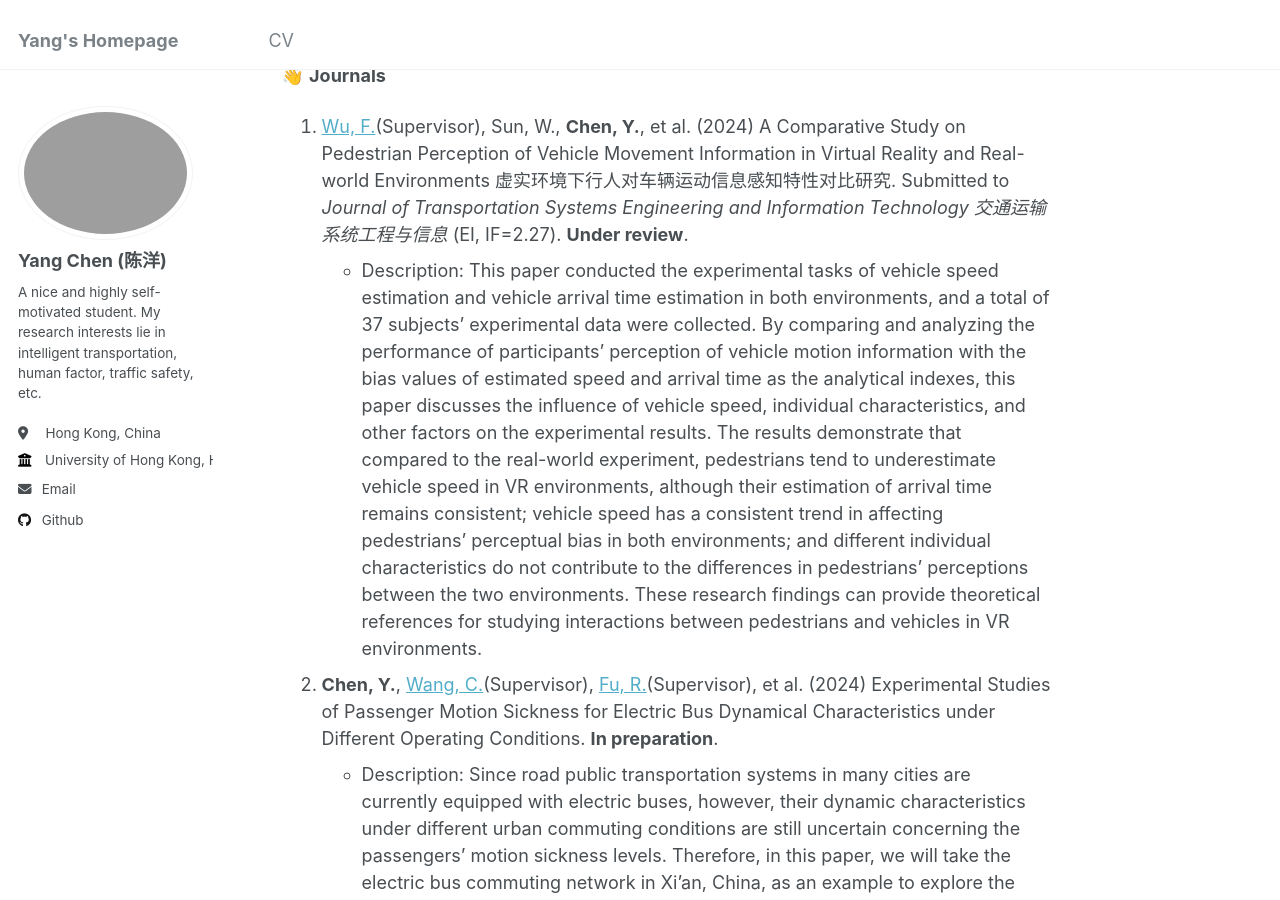
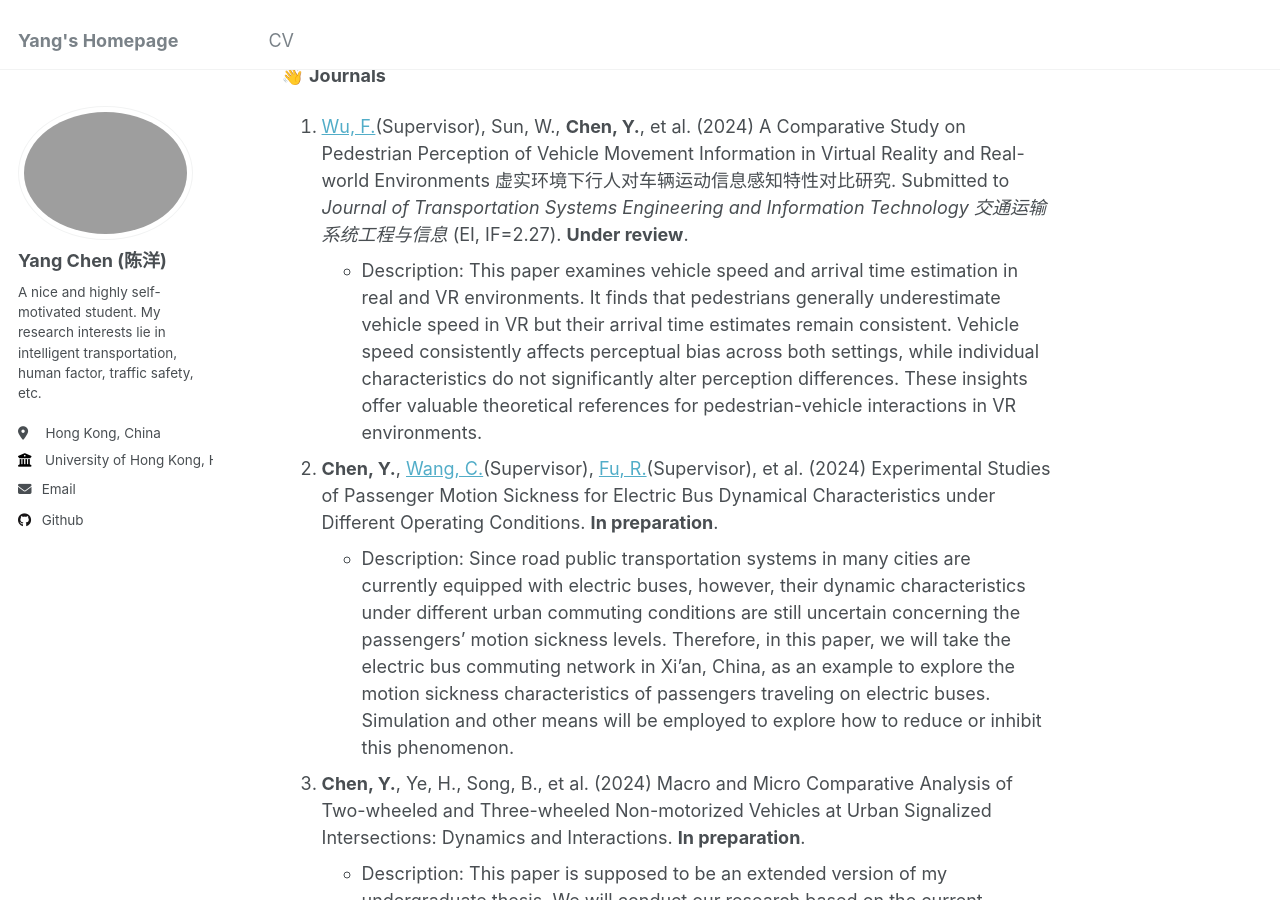
Before and after one commit to Sugar-eatingSheep/YangCHEN.github.io, a Jekyll site: the page built from _pages/about.md, in a window 1280 px wide and 900 px high, scrolled down 1357 px. Built offline with Jekyll 4.4.1, drawn with Linux system fonts in a browser that asks for light colours.

Commit message:
Update about.md

```diff
--- a/_pages/about.md
+++ b/_pages/about.md
@@ -35,7 +35,7 @@ Publications
 👋 **Journals**
 
 1. [Wu, F.](https://www.researchgate.net/profile/Fuwei-Wu)(Supervisor), Sun, W., **Chen, Y.**, et al. (2024) A Comparative Study on Pedestrian Perception of Vehicle Movement Information in Virtual Reality and Real-world Environments 虚实环境下行人对车辆运动信息感知特性对比研究. Submitted to *Journal of Transportation Systems Engineering and Information Technology 交通运输系统工程与信息* (EI, IF=2.27). **Under review**.
-* Description: This paper conducted the experimental tasks of vehicle speed estimation and vehicle arrival time estimation in both environments, and a total of 37 subjects' experimental data were collected. By comparing and analyzing the performance of participants' perception of vehicle motion information with the bias values of estimated speed and arrival time as the analytical indexes, this paper discusses the influence of vehicle speed, individual characteristics, and other factors on the experimental results. The results demonstrate that compared to the real-world experiment, pedestrians tend to underestimate vehicle speed in VR environments, although their estimation of arrival time remains consistent; vehicle speed has a consistent trend in affecting pedestrians' perceptual bias in both environments; and different individual characteristics do not contribute to the differences in pedestrians' perceptions between the two environments. These research findings can provide theoretical references for studying interactions between pedestrians and vehicles in VR environments.
+* Description: This paper examines vehicle speed and arrival time estimation in real and VR environments. It finds that pedestrians generally underestimate vehicle speed in VR but their arrival time estimates remain consistent. Vehicle speed consistently affects perceptual bias across both settings, while individual characteristics do not significantly alter perception differences. These insights offer valuable theoretical references for pedestrian-vehicle interactions in VR environments.
 
 1. **Chen, Y.**, [Wang, C.](https://orcid.org/0000-0003-3531-1215)(Supervisor), [Fu, R.](https://www.researchgate.net/profile/Rui-Fu-16)(Supervisor), et al. (2024) Experimental Studies of Passenger Motion Sickness for Electric Bus Dynamical Characteristics under Different Operating Conditions. **In preparation**.
 * Description: Since road public transportation systems in many cities are currently equipped with electric buses, however, their dynamic characteristics under different urban commuting conditions are still uncertain concerning the passengers' motion sickness levels. Therefore, in this paper, we will take the electric bus commuting network in Xi'an, China, as an example to explore the motion sickness characteristics of passengers traveling on electric buses. Simulation and other means will be employed to explore how to reduce or inhibit this phenomenon.
```
